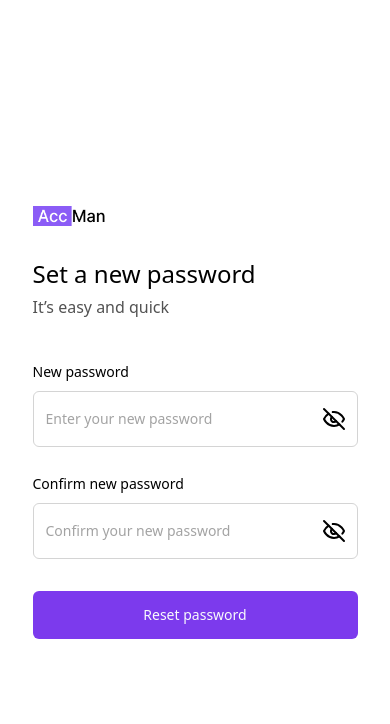
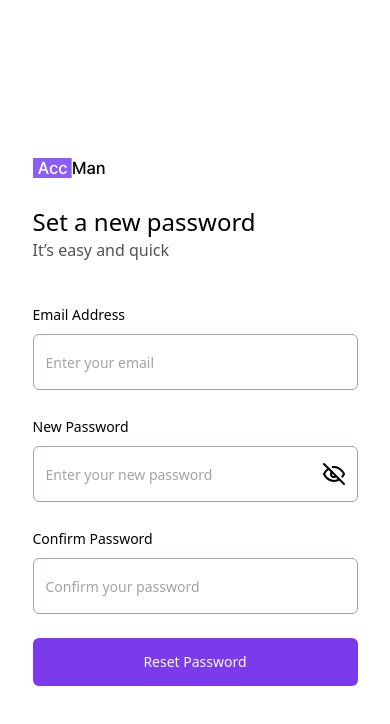
Before and after one commit to skippergoroye/accman-client, a React (Vite) app: page /reset-new-password/1 in a window 390 px wide. Shown: the top 724 px of the page. Built offline with nearby package versions, Linux system fonts and the light colour scheme.

Commit message:
feat: login flow for admin done and register

```diff
--- a/src/features/api/admin.js
+++ b/src/features/api/admin.js
@@ -8,7 +8,7 @@ export const adminApiSlice = apiSliceAdmin.injectEndpoints({
   endpoints: (builder) => ({
     loginAdmin: builder.mutation({
       query: (values) => ({
-        url: "/api/auth/login/admin",
+        url: "/admin/login",
         method: "POST",
         body: values,
         async onQueryStarted(arg, { queryFulfilled, dispatch }) {
--- a/src/features/api/users.js
+++ b/src/features/api/users.js
@@ -40,7 +40,7 @@ export const usersApiSlice = apiSlice.injectEndpoints({
 
     forgotPassword: builder.mutation({
       query: (values) => ({
-        url: "/api/auth/forgot-password",
+        url: "/auth/forgot-password",
         method: "POST",
         body: values,
       }),
@@ -48,12 +48,10 @@ export const usersApiSlice = apiSlice.injectEndpoints({
 
 
     resetPassword: builder.mutation({
-      query: (data) => ({
-        url: `/api/auth/reset-new-password/${data.valTwo}`,
-        method: "PUT",
-        body: {
-          newPassword: data.valOne,
-        },
+      query: ({ id, body} ) => ({
+        url: `/auth/reset-new-password/${id}`,
+        method: "POST",
+        body: body
       }),
     }),
 
--- a/src/pages/ResetNewPassword.jsx
+++ b/src/pages/ResetNewPassword.jsx
@@ -1,85 +1,67 @@
 import { useState } from "react";
 import SideImg from "../assets/PNG/SideImg.png";
 import Logo from "../assets/PNG/logo.png";
-
-import {
-  Form,
-  FormControl,
-  FormDescription,
-  FormField,
-  FormItem,
-  FormLabel,
-  FormMessage,
-} from "../components/ui/form";
+import { Form, FormControl, FormField, FormItem, FormLabel, FormMessage } from "../components/ui/form";
 import { useForm } from "react-hook-form";
 import * as z from "zod";
 import { zodResolver } from "@hookform/resolvers/zod";
 import { Input } from "../components/ui/input";
 import { SyncLoader } from "react-spinners";
 import { toast } from "react-toastify";
-import { Link, useNavigate, useLocation } from "react-router-dom";
+import { useNavigate, useLocation } from "react-router-dom";
 import { useResetPasswordMutation } from "../features/api/users";
 import { Button } from "../components/ui/button";
 import OnboardingLayout from "../layout/OnboardingLayout";
 import { EyeOff, Eye } from "lucide-react";
 
-// Minimum 8 characters, at least one uppercase letter, one lowercase letter, one number and one special character
-const passwordValidation = new RegExp(
-  /^(?=.*?[A-Z])(?=.*?[a-z])(?=.*?[0-9])(?=.*?[#?!@$%^&*-]).{8,}$/
-);
+// Password validation regex
+const passwordValidation = new RegExp(/^(?=.*?[A-Z])(?=.*?[a-z])(?=.*?[0-9])(?=.*?[#?!@$%^&*-]).{8,}$/);
 
 const formSchema = z
   .object({
+    email: z.string().email({ message: "Enter a valid email" }),
     newPassword: z
       .string()
-      .min(1, { message: "Must have at least 1 character" })
-      .regex(passwordValidation, {
-        message: "Your password is not valid",
-      }),
-    confirmPassword: z
-      .string()
-      .min(1, { message: "Must have at least 1 character" })
-      .regex(passwordValidation, {
-        message: "Your password is not valid",
-      }),
+      .min(8, { message: "Password must be at least 8 characters" })
+      .regex(passwordValidation, { message: "Password not strong enough" }),
+    confirmPassword: z.string().min(1, { message: "Confirm your password" }),
   })
   .refine((data) => data.newPassword === data.confirmPassword, {
     message: "Passwords don't match",
-    path: ["confirmPassword"], // path of error
+    path: ["confirmPassword"],
   });
 
 const ResetNewPassword = () => {
   const navigate = useNavigate();
   const location = useLocation();
   const [showPassword, setShowPassword] = useState(false);
+
   const form = useForm({
     resolver: zodResolver(formSchema),
     defaultValues: {
-      password: "",
+      email: "",
+      newPassword: "",
       confirmPassword: "",
     },
   });
 
   const [resetPassword, { isLoading }] = useResetPasswordMutation();
 
-  console.log(location.pathname?.split("/")[2], "LOCATE");
+  const onSubmit = async (data) => {
+    const resetCode = location.pathname?.split("/")[2]; // e.g. /reset-new-password/621897 → "621897"
 
-  const onSubmit = async (data) => {
-    let obj = {
-      valOne: data.newPassword,
-      valTwo: location.pathname?.split("/")[2],
+    const payload = {
+      email: data.email,
+      newPassword: data.newPassword,
+      confirmPassword: data.confirmPassword,
     };
+
     try {
-      const response = await resetPassword(obj)
-        .unwrap()
-        .then((res) => {
-          if (res?.status_code === 200) {
-            navigate("/login");
-          }
-        });
+      await resetPassword({ id: resetCode, body: payload }).unwrap();
+      toast.success("Password reset successful!");
+      navigate("/login");
     } catch (error) {
-      toast.error(error.data.error);
-      console.error("verification email failed:", error);
+      toast.error(error?.data?.message || "Something went wrong");
     }
   };
 
@@ -87,96 +69,79 @@ const ResetNewPassword = () => {
     <OnboardingLayout
       sideImage={SideImg}
       author="Folashade Rose"
-      feedback="“Using AccMan software has been a game-changer for me! It’s streamlined my finances, making it effortless to track expenses, set budgets, and monitor transactions.”"
+      feedback="“Using AccMan software has been a game-changer for me! It’s streamlined my finances.”"
     >
       <div className="w-5/6 lg:w-[60%]">
-        <div>
-          <img src={Logo} alt="Logo" className="h-[20px] md:h-[34px]" />
-        </div>
-        <h1 className="md:text-4xl text-2xl font-medium leading-[40px] mt-7">
-          Set a new password
-        </h1>
-        <p className="mt-px text-base font-normal text-neutral-600">
-          It’s easy and quick
-        </p>
+        <img src={Logo} alt="Logo" className="h-[20px] md:h-[34px]" />
+        <h1 className="md:text-4xl text-2xl font-medium mt-7">Set a new password</h1>
+        <p className="text-base text-neutral-600">It’s easy and quick</p>
+
         <Form {...form}>
-          <form className="mt-10 space-y-6">
+          <form onSubmit={form.handleSubmit(onSubmit)} className="mt-10 space-y-6">
+            {/* Email */}
+            <FormField
+              control={form.control}
+              name="email"
+              render={({ field }) => (
+                <FormItem>
+                  <FormLabel>Email Address</FormLabel>
+                  <FormControl>
+                    <Input type="email" placeholder="Enter your email" {...field} />
+                  </FormControl>
+                  <FormMessage />
+                </FormItem>
+              )}
+            />
+
+            {/* New Password */}
             <FormField
               control={form.control}
               name="newPassword"
               render={({ field }) => (
                 <FormItem>
-                  <FormLabel className="">New password</FormLabel>
+                  <FormLabel>New Password</FormLabel>
                   <FormControl>
                     <Input
+                      type={showPassword ? "text" : "password"}
                       placeholder="Enter your new password"
-                      className="border-neutral-300"
-                      type={showPassword ? "text" : "password"}
                       {...field}
                       rightIcon={
                         showPassword ? (
-                          <Eye
-                            className="cursor-pointer"
-                            onClick={() => setShowPassword(!showPassword)}
-                          />
+                          <Eye onClick={() => setShowPassword(false)} />
                         ) : (
-                          <EyeOff
-                            className="cursor-pointer"
-                            onClick={() => setShowPassword(!showPassword)}
-                          />
+                          <EyeOff onClick={() => setShowPassword(true)} />
                         )
                       }
                     />
                   </FormControl>
-                  <FormDescription />
                   <FormMessage />
                 </FormItem>
               )}
             />
+
+            {/* Confirm Password */}
             <FormField
               control={form.control}
               name="confirmPassword"
               render={({ field }) => (
                 <FormItem>
-                  <FormLabel>Confirm new password</FormLabel>
+                  <FormLabel>Confirm Password</FormLabel>
                   <FormControl>
                     <Input
-                      placeholder="Confirm your new password"
-                      className="border-neutral-300"
                       type={showPassword ? "text" : "password"}
+                      placeholder="Confirm your password"
                       {...field}
-                      rightIcon={
-                        showPassword ? (
-                          <Eye
-                            className="cursor-pointer"
-                            onClick={() => setShowPassword(!showPassword)}
-                          />
-                        ) : (
-                          <EyeOff
-                            className="cursor-pointer"
-                            onClick={() => setShowPassword(!showPassword)}
-                          />
-                        )
-                      }
                     />
                   </FormControl>
-                  <FormDescription />
                   <FormMessage />
                 </FormItem>
               )}
             />
+
+            <Button type="submit" className="w-full h-12 mt-6 bg-violet-600 hover:bg-violet-400">
+              {isLoading ? <SyncLoader size={"0.8rem"} color="#fff" /> : "Reset Password"}
+            </Button>
           </form>
-
-          <Button
-            onClick={form.handleSubmit(onSubmit)}
-            className="w-full h-12 mt-6 bg-violet-600 hover:bg-violet-400"
-          >
-            {isLoading ? (
-              <SyncLoader size={"0.8rem"} color="#ffffff" />
-            ) : (
-              "Reset password"
-            )}
-          </Button>
         </Form>
       </div>
     </OnboardingLayout>
--- a/src/pages/ResetPassword.jsx
+++ b/src/pages/ResetPassword.jsx
@@ -39,7 +39,7 @@ const ResetPassword = () => {
   const [forgotPassword, { isLoading }] = useForgotPasswordMutation();
 
   const successNotifying = () => {
-    toast.success("verification email sent Successful");
+    toast.success("Check your Email For Reset Link");
   };
 
   const onSubmit = async (data) => {
--- a/src/pages/VerifyOtp.jsx
+++ b/src/pages/VerifyOtp.jsx
@@ -43,7 +43,6 @@ const VerifyOtp = () => {
 
   const [verifyOtp, { isLoading }] = useVerifyOtpMutation();
 
-  // console.log(location, "ROUTEEES");
 
   const successNotifying = () => {
     toast.success("Email verified successfully");
--- a/src/pages/admin/AdminLogin.jsx
+++ b/src/pages/admin/AdminLogin.jsx
@@ -40,8 +40,8 @@ const AdminLogin = () => {
   const form = useForm({
     resolver: zodResolver(formSchema),
     defaultValues: {
-      email: "obadara16@gmail.com",
-      password: "accman1234",
+      email: "skippergoroye@gmail.com",
+      password: "adminpassword",
     },
   });
 
@@ -52,20 +52,24 @@ const AdminLogin = () => {
   }, [navigate, adminInfo]);
 
   const onSubmit = async (data) => {
-    loginAdmin(data)
-      .unwrap()
-      .then((res) => {
-        console.log({ res });
-        if (res?.data) {
+    try {
+      const res = await loginAdmin(data).unwrap();
+
+      if (res?.admin && res?.accessToken) {
         dispatch(
           setAdminCredentials({
-              user: res.data.admin,
-              token: res.data.accessToken,
+            user: res.admin,
+            token: res.accessToken,
           })
         );
+
+        toast.success("Login successful 🎉");
         navigate("/backoffice/dashboard");
       }
-      });
+    } catch (error) {
+      console.error("Login failed:", error);
+      toast.error(error?.data?.message || "Login failed. Please try again.");
+    }
   };
 
   return (
@@ -84,12 +88,8 @@ const AdminLogin = () => {
           <div>
             <img src={Logo} alt="Logo" className="h-[20px] md:h-[34px]" />
           </div>
-          <h1 className="md:text-4xl text-2xl font-medium leading-[40px] mt-7">
-            Welcome back!
-          </h1>
-          <p className="mt-px text-base font-normal text-neutral-600">
-            Sign in to your account
-          </p>
+          <h1 className="md:text-4xl text-2xl font-medium leading-[40px] mt-7">Welcome back!</h1>
+          <p className="mt-px text-base font-normal text-neutral-600">Sign in to your account</p>
           <Form {...form}>
             <form className="mt-10 space-y-6">
               <FormField
@@ -125,15 +125,9 @@ const AdminLogin = () => {
                         {...field}
                         rightIcon={
                           showPassword ? (
-                            <Eye
-                              className="cursor-pointer"
-                              onClick={() => setShowPassword(!showPassword)}
-                            />
+                            <Eye className="cursor-pointer" onClick={() => setShowPassword(!showPassword)} />
                           ) : (
-                            <EyeOff
-                              className="cursor-pointer"
-                              onClick={() => setShowPassword(!showPassword)}
-                            />
+                            <EyeOff className="cursor-pointer" onClick={() => setShowPassword(!showPassword)} />
                           )
                         }
                       />
@@ -150,11 +144,7 @@ const AdminLogin = () => {
               disabled={isLoading}
               className="w-full h-12 mt-6 bg-violet-600 hover:bg-violet-400"
             >
-              {isLoading ? (
-                <SyncLoader size={"0.5rem"} color="#ffffff" />
-              ) : (
-                "Sign In"
-              )}
+              {isLoading ? <SyncLoader size={"0.5rem"} color="#ffffff" /> : "Sign In"}
             </Button>
           </Form>
         </div>
```
Lines whose indentation alone changed are shown as unchanged.
